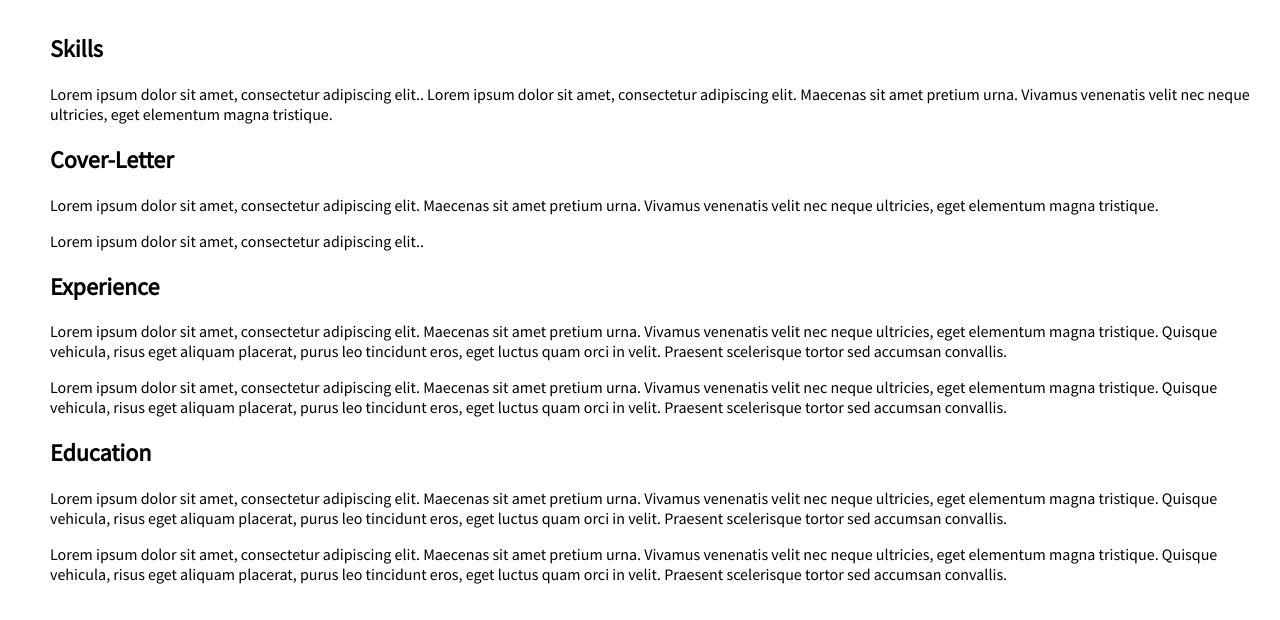
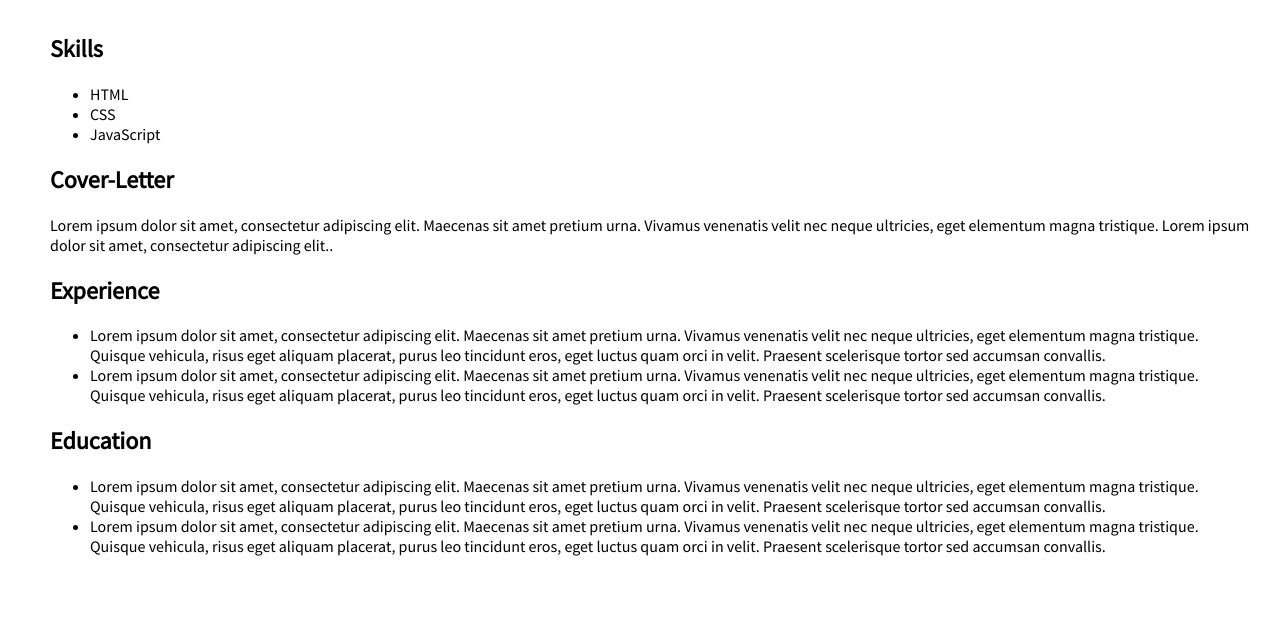
Before and after one commit to aribaHabib/Web-CV, a plain HTML site: page index.html in a window 1280 px wide. Shown: the part 227-847 px from the top of the page. After the commit the page ends 819 px from the top, so only its background shows below. Drawn offline with Linux system fonts and the light colour scheme.

Commit message:
final commit

```diff
--- a/index.html
+++ b/index.html
@@ -17,52 +17,55 @@
     <div class="row">
       <div class="column1">
         <h2>Skills</h2>
-        <p>
-          Lorem ipsum dolor sit amet, consectetur adipiscing elit.. Lorem ipsum
-          dolor sit amet, consectetur adipiscing elit. Maecenas sit amet pretium
-          urna. Vivamus venenatis velit nec neque ultricies, eget elementum
-          magna tristique.
-        </p>
+        <ul>
+          <li>HTML</li>
+          <li>CSS</li>
+          <li>JavaScript</li>
+        </ul>
         <h2>Cover-Letter</h2>
         <p>
           Lorem ipsum dolor sit amet, consectetur adipiscing elit. Maecenas sit
           amet pretium urna. Vivamus venenatis velit nec neque ultricies, eget
-          elementum magna tristique.
+          elementum magna tristique. Lorem ipsum dolor sit amet, consectetur
+          adipiscing elit..
         </p>
-        <p>Lorem ipsum dolor sit amet, consectetur adipiscing elit..</p>
       </div>
 
       <div class="column2">
         <h2>Experience</h2>
-        <p>
-          Lorem ipsum dolor sit amet, consectetur adipiscing elit. Maecenas sit
-          amet pretium urna. Vivamus venenatis velit nec neque ultricies, eget
-          elementum magna tristique. Quisque vehicula, risus eget aliquam
+        <ul>
+          <li>
+            Lorem ipsum dolor sit amet, consectetur adipiscing elit. Maecenas
+            sit amet pretium urna. Vivamus venenatis velit nec neque ultricies,
+            eget elementum magna tristique. Quisque vehicula, risus eget aliquam
             placerat, purus leo tincidunt eros, eget luctus quam orci in velit.
             Praesent scelerisque tortor sed accumsan convallis.
-        </p>
-        <p>
-          Lorem ipsum dolor sit amet, consectetur adipiscing elit. Maecenas sit
-          amet pretium urna. Vivamus venenatis velit nec neque ultricies, eget
-          elementum magna tristique. Quisque vehicula, risus eget aliquam
+          </li>
+          <li>
+            Lorem ipsum dolor sit amet, consectetur adipiscing elit. Maecenas
+            sit amet pretium urna. Vivamus venenatis velit nec neque ultricies,
+            eget elementum magna tristique. Quisque vehicula, risus eget aliquam
             placerat, purus leo tincidunt eros, eget luctus quam orci in velit.
             Praesent scelerisque tortor sed accumsan convallis.
-        </p>
+          </li>
+        </ul>
         <h2>Education</h2>
-        <p>
-          Lorem ipsum dolor sit amet, consectetur adipiscing elit. Maecenas sit
-          amet pretium urna. Vivamus venenatis velit nec neque ultricies, eget
-          elementum magna tristique. Quisque vehicula, risus eget aliquam
+        <ul>
+          <li>
+            Lorem ipsum dolor sit amet, consectetur adipiscing elit. Maecenas
+            sit amet pretium urna. Vivamus venenatis velit nec neque ultricies,
+            eget elementum magna tristique. Quisque vehicula, risus eget aliquam
             placerat, purus leo tincidunt eros, eget luctus quam orci in velit.
             Praesent scelerisque tortor sed accumsan convallis.
-        </p>
-        <p>
-          Lorem ipsum dolor sit amet, consectetur adipiscing elit. Maecenas sit
-          amet pretium urna. Vivamus venenatis velit nec neque ultricies, eget
-          elementum magna tristique. Quisque vehicula, risus eget aliquam
+          </li>
+          <li>
+            Lorem ipsum dolor sit amet, consectetur adipiscing elit. Maecenas
+            sit amet pretium urna. Vivamus venenatis velit nec neque ultricies,
+            eget elementum magna tristique. Quisque vehicula, risus eget aliquam
             placerat, purus leo tincidunt eros, eget luctus quam orci in velit.
             Praesent scelerisque tortor sed accumsan convallis.
-        </p>
+          </li>
+        </ul>
       </div>
     </div>
   </body>
```
Lines whose indentation alone changed are shown as unchanged.
